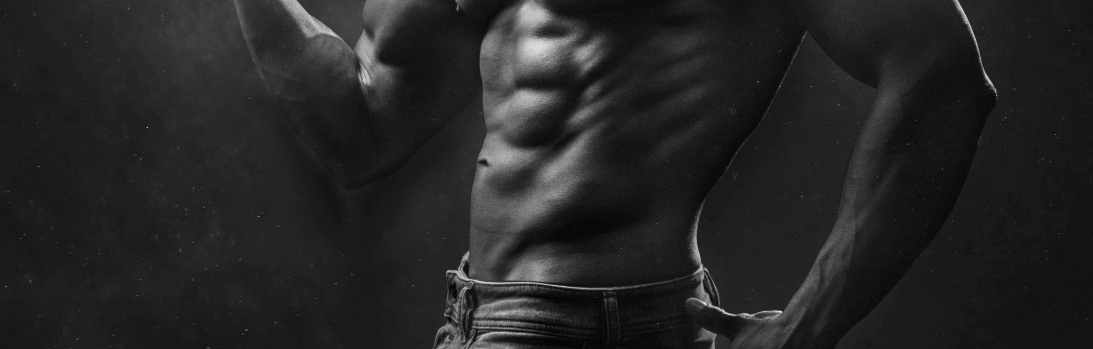
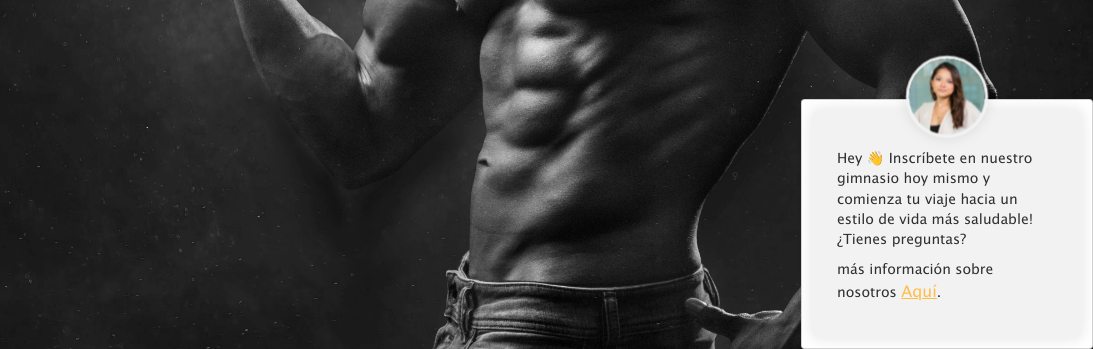
Before and after one commit to joelbarranteswins/website-gym, a plain HTML site: page index.html in a window 1280 px wide. Shown: the part 451-800 px from the top of the page, 187-1280 px from the left. Drawn offline with nearby package versions, Linux system fonts and the light colour scheme; a small style sheet from the web is missing; a web font is replaced by a local one.

Commit message:
(Update) index.html updated

```diff
--- a/index.html
+++ b/index.html
@@ -53,6 +53,19 @@
     </main>
     <!-- End Main -->
 
+    <!-- ======= Floating Window ======= -->
+    <div class="card" id="floating-window">
+        <div class="card__inner" data-tilt data-tilt-glare>
+            <a class="card__photo" href="https://frontend30.com/cp-magicarea" target="_blank">
+                <img class="card__img" src="./assets/images/bussines-girl.jpg" alt="Chat" />
+            </a>
+            <p>Hey 👋 Inscríbete en nuestro gimnasio hoy mismo y comienza tu viaje hacia un estilo de vida más saludable! <strong>¿Tienes preguntas?</strong></p>
+            <p>más información sobre nosotros <a href="./pages/about_us.html" class="card__link" target="_blank">Aquí</a>.</p>
+        </div>
+    </div>
+    <!-- End Floating Window -->
+
+
     <!-- ======= Footer ======= -->
     <footer>
         <nav class="social-network">
@@ -79,9 +92,7 @@
 
      <!-- Template Main JS File -->
     <script src="https://cdn.jsdelivr.net/npm/bootstrap@5.2.3/dist/js/bootstrap.bundle.min.js" integrity="sha384-YvpcrYf0tY3lHB60NNkmXc5s9fDVZLESaAA55NDzOxhy9GkcIdslK1eN7N6jIeHz" crossorigin="anonymous"></script>
-    <script>
-        var audioPlayer = document.getElementById("music-player");
-        audioPlayer.volume = 0.5; // Esto establece el volumen en 50%
-    </script>
+    <script type="text/javascript" src="vanilla-tilt.js"></script>
+    <script src="./js/script.js"></script>
 </body>
 </html>
```
